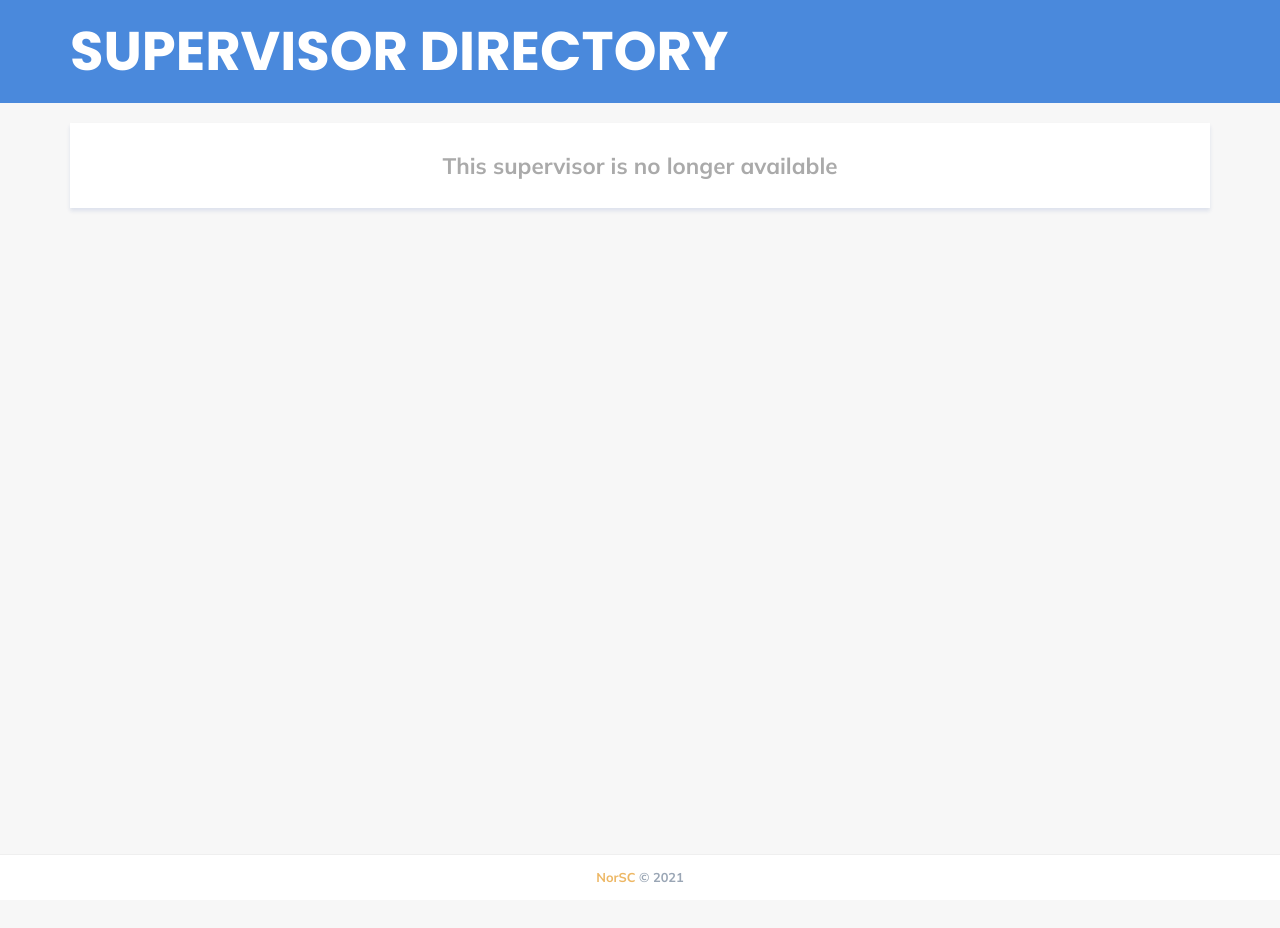
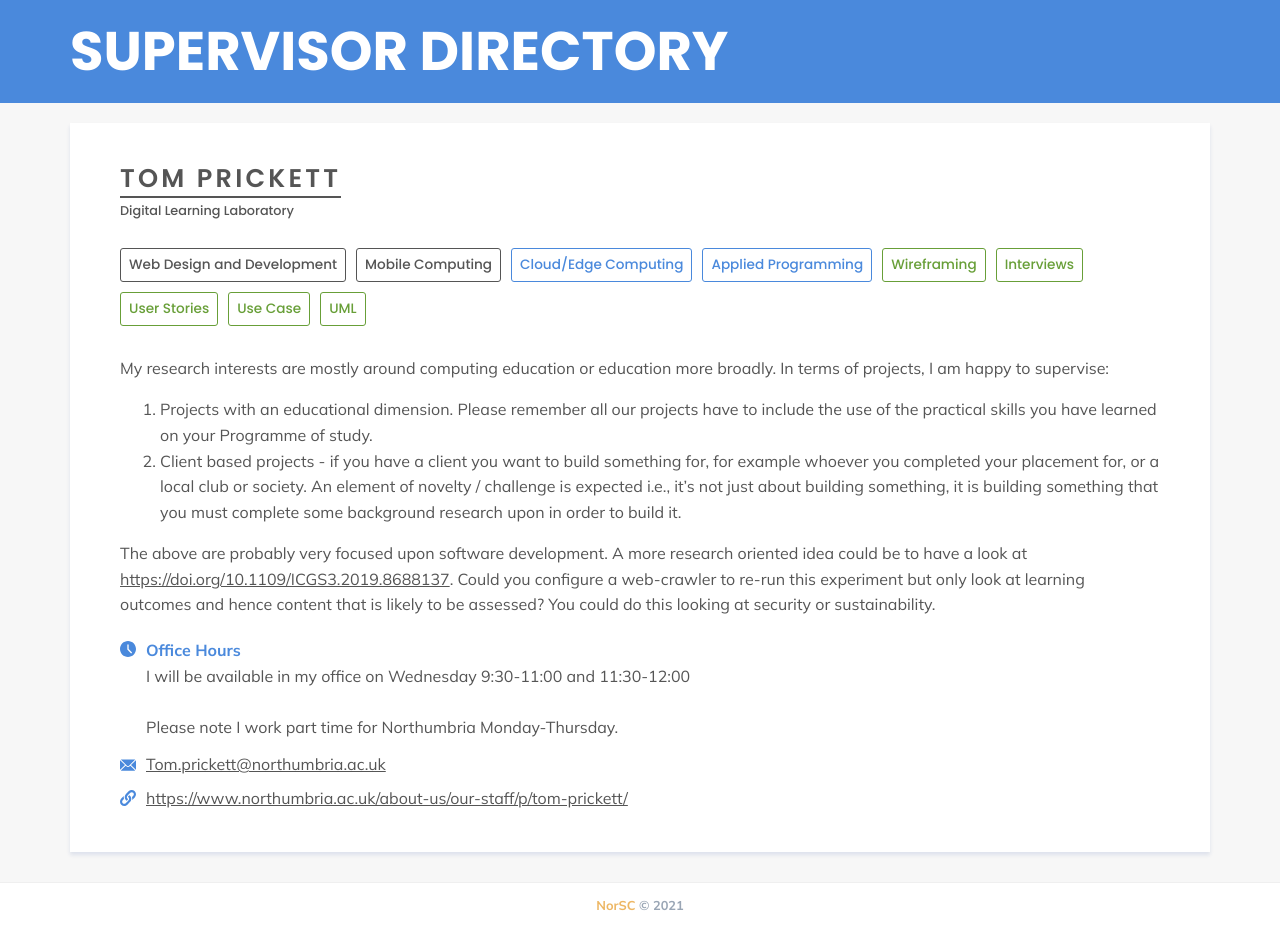
Before and after one commit to NorSC/supervisor-search, a Jekyll site: the page built from _supervisors/tom-prickett.md, in a window 1280 px wide. Built offline with Jekyll 4.4.1, drawn with Linux system fonts in a browser that asks for light colours; a script that is not in the unit is left out; before the commit the page ends 900 px from its top, so only the background shows below that.

Commit message:
Update Supervisors “tom-prickett”

```diff
--- a/_supervisors/tom-prickett.md
+++ b/_supervisors/tom-prickett.md
@@ -1,14 +1,12 @@
 ---
 layout: supervisor
 title: Tom Prickett
-available: false
-available_msc: true
+available: true
+available_msc: false
 email: Tom.prickett@northumbria.ac.uk
 website: https://www.northumbria.ac.uk/about-us/our-staff/p/tom-prickett/
-office_hours: >-
-  I will be available in my office on Monday from 10.30-11 and 11:30-12noon and
-  Thursday 10-11.
-
+office_hours: |-
+  I will be available in my office on Wednesday 9:30-11:00 and 11:30-12:00
 
   Please note I work part time for Northumbria Monday-Thursday.
 research_group: Digital Learning Laboratory
@@ -29,9 +27,12 @@ additional_details: >-
   broadly. In terms of projects, I am happy to supervise:
 
 
-  1. Projects with an educational dimension. Please remember all our projects have to include the use of the practical skills you have learned on your Programme of study.
+  1. Projects with an educational dimension. Please remember all our projects have to include the use of the practical skills you[](<1. https://doi.org/10.1109/ICGS3.2019.8688137>) have learned on your Programme of study.
 
   2. Client based projects - if you have a client you want to build something for, for example whoever you completed your placement for, or a local club or society. An element of novelty / challenge is expected i.e., it’s not just about building something, it is building something that you must complete some background research upon in order to build it.
+
+
+  The above are probably very focused upon software development. A more research oriented idea could be to have a look at [](<1. https://doi.org/10.1109/ICGS3.2019.8688137>)<https://doi.org/10.1109/ICGS3.2019.8688137>. Could you configure a web-crawler to re-run this experiment but only look at learning outcomes and hence content that is likely to be assessed? You could do this looking at security or sustainability.
 additional_details_msc: >-
   My research interests are mostly around computing education or education more
   broadly. In terms of projects, I am happy to supervise:
@@ -43,4 +44,7 @@ additional_details_msc: >-
 
 
   For masters’ projects, being informed by research is pivotal, so care needs to be taken with client based projects to ensure they evidence an appropriate challenge and the word is underpinned by a research investigation.
+
+
+  The above are probably very focused upon software development. A more research oriented idea could be to have a look at [](<1. https://doi.org/10.1109/ICGS3.2019.8688137>)<https://doi.org/10.1109/ICGS3.2019.8688137>. Could you configure a web-crawler to re-run this experiment but only look at learning outcomes and hence content that is likely to be assessed? You could do this looking at security or sustainability.
 ---
```
